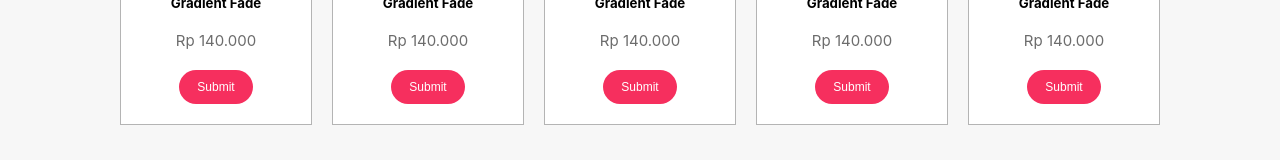
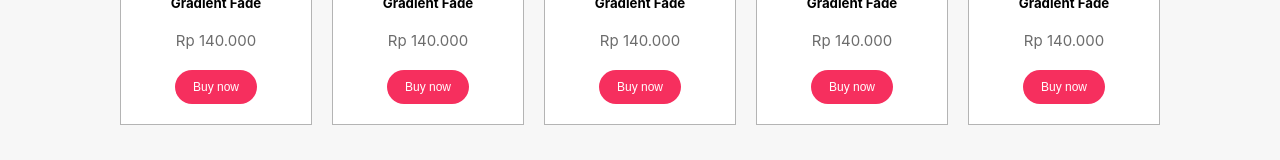
Before and after one commit to rifqhiyr/webstore, a React (Create React App) app: page /detail in a window 1280 px wide. Shown: the part 1305-1465 px from the top of the page. Built offline with nearby package versions, Linux system fonts and the light colour scheme.

Commit message:
[Alfianinda] - adding formreview and productreview on detailpage component

```diff
--- a/src/components/HotProduct.js
+++ b/src/components/HotProduct.js
@@ -13,7 +13,7 @@ export default class HotProduct extends Component {
             <h5>New look T-Shirt In Gradient Fade</h5>
             <p className="price">Rp 140.000</p>
             <div className="buttwrap">
-              <button className="butt">Submit</button>
+              <button className="butt">Buy now</button>
             </div>
           </div>
           <div className="flex">
@@ -21,7 +21,7 @@ export default class HotProduct extends Component {
             <h5>New look T-Shirt In Gradient Fade</h5>
             <p className="price">Rp 140.000</p>
             <div className="buttwrap">
-              <button className="butt">Submit</button>
+              <button className="butt">Buy now</button>
             </div>
           </div>
           <div className="flex">
@@ -29,7 +29,7 @@ export default class HotProduct extends Component {
             <h5>New look T-Shirt In Gradient Fade</h5>
             <p className="price">Rp 140.000</p>
             <div className="buttwrap">
-              <button className="butt">Submit</button>
+              <button className="butt">Buy now</button>
             </div>
           </div>
           <div className="flex">
@@ -37,7 +37,7 @@ export default class HotProduct extends Component {
             <h5>New look T-Shirt In Gradient Fade</h5>
             <p className="price">Rp 140.000</p>
             <div className="buttwrap">
-              <button className="butt">Submit</button>
+              <button className="butt">Buy now</button>
             </div>
           </div>
           <div className="flex">
@@ -45,7 +45,7 @@ export default class HotProduct extends Component {
             <h5>New look T-Shirt In Gradient Fade</h5>
             <p className="price">Rp 140.000</p>
             <div className="buttwrap">
-              <button className="butt">Submit</button>
+              <button className="butt">Buy now</button>
             </div>
           </div>
         </div>
```
